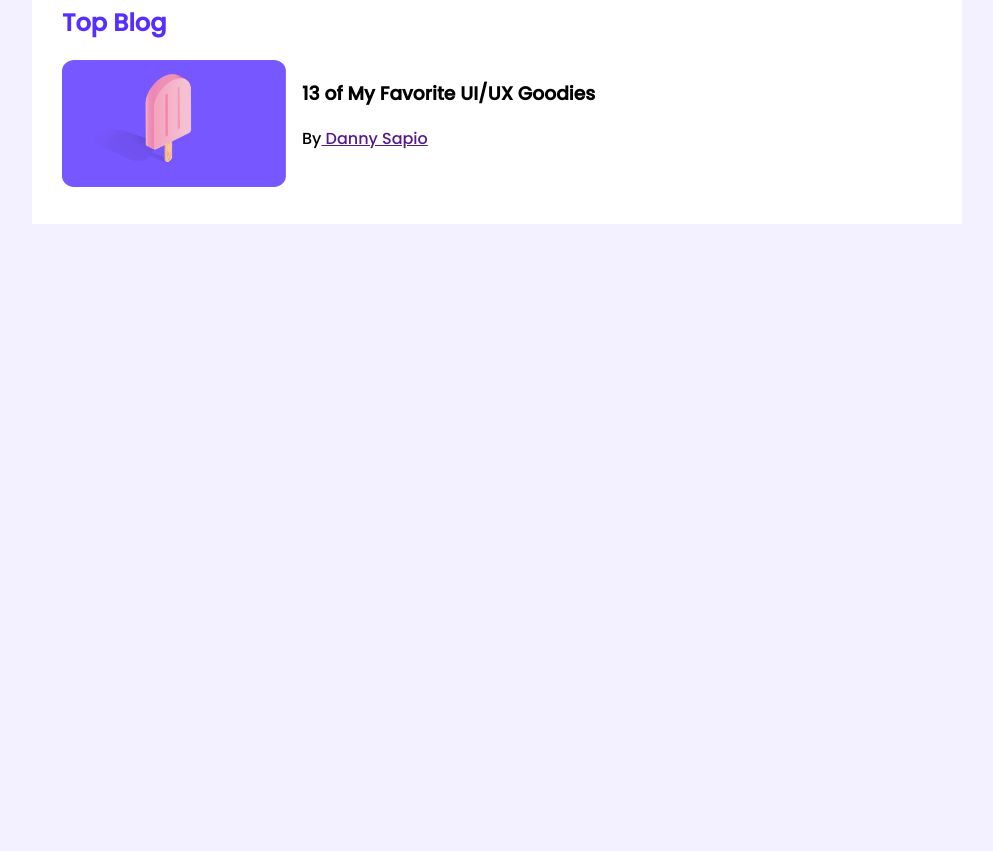
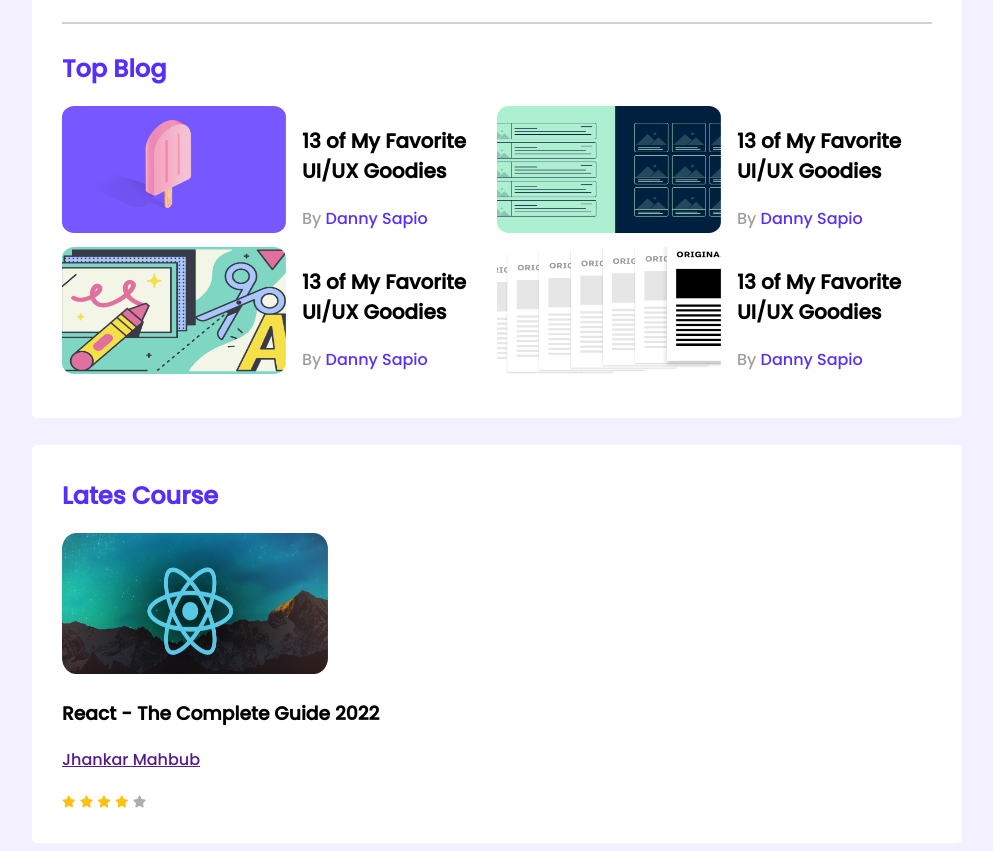
Before and after one commit to SabujMahonto/Leader-board-css3, a plain HTML site: page index.html in a window 1280 px wide. Shown: the part 287-1138 px from the top of the page, without its empty margins (143-1136 px from the left). Before the commit the page ends 800 px from the top, so only its background shows below. Drawn offline with Linux system fonts and the light colour scheme.

Commit message:
course section bannar img or fontawesome added

```diff
--- a/index.html
+++ b/index.html
@@ -5,7 +5,11 @@
     <meta http-equiv="X-UA-Compatible" content="IE=edge">
     <meta name="viewport" content="width=device-width, initial-scale=1.0">
     <title>leader board</title>
+    <!-- fontawesome   -->
+    <link rel="stylesheet" href="https://cdnjs.cloudflare.com/ajax/libs/font-awesome/6.0.0-beta3/css/all.min.css" integrity="sha512-Fo3rlrZj/k7ujTnHg4CGR2D7kSs0v4LLanw2qksYuRlEzO+tcaEPQogQ0KaoGN26/zrn20ImR1DfuLWnOo7aBA==" crossorigin="anonymous" referrerpolicy="no-referrer" />
+
     <link rel="stylesheet" href="style.css">
+
 </head>
 <body>
     <!-- Header start  -->
@@ -54,7 +58,37 @@
                             <img src="images/blogs/blog-1.png" alt="">
                         </div>
                         <div class="blog-info">
-                            <h3>13 of My Favorite
+                            <h3 class="blog-title">13 of My Favorite
+                            UI/UX Goodies</h3>
+                            <p class="blog-author">By<a href=""> Danny Sapio</a></p>
+                        </div>
+                    </article>
+                    <article class="blog">
+                        <div class="thumbnail">
+                            <img src="images/blogs/blog-2.png" alt="">
+                        </div>
+                        <div class="blog-info">
+                            <h3 class="blog-title">13 of My Favorite
+                            UI/UX Goodies</h3>
+                            <p class="blog-author">By<a href=""> Danny Sapio</a></p>
+                        </div>
+                    </article>
+                    <article class="blog">
+                        <div class="thumbnail">
+                            <img src="images/blogs/blog-3.png" alt="">
+                        </div>
+                        <div class="blog-info">
+                            <h3 class="blog-title">13 of My Favorite
+                            UI/UX Goodies</h3>
+                            <p class="blog-author">By<a href=""> Danny Sapio</a></p>
+                        </div>
+                    </article>
+                    <article class="blog">
+                        <div class="thumbnail">
+                            <img src="images/blogs/blog-4.png" alt="">
+                        </div>
+                        <div class="blog-info">
+                            <h3 class="blog-title">13 of My Favorite
                             UI/UX Goodies</h3>
                             <p class="blog-author">By<a href=""> Danny Sapio</a></p>
                         </div>
@@ -66,9 +100,30 @@
         <!-- Top player & top blogs End  -->
 
         <!-- Lates Courses Start  -->
-        <!-- <section class="container">
-            lates courses
-        </section> -->
+        <section class="container">
+            <h2 class="section-title">Lates Course</h2>
+            <div class="courses">
+                <div class="course">
+                    <div class="course-banner">
+                        <img src="images/courses/course-1.png" alt="">
+                    </div>
+                    <div class="course-details">
+                        <h3 class="course-title">React - The Complete Guide 2022</h3>
+                        <p class="course-ahtor"><a href="">Jhankar Mahbub</a></p>
+                    </div>
+                    <div class="course-info">
+                        <div>
+                            <i class="fas fa-star filled"></i>
+                            <i class="fas fa-star filled"></i>
+                            <i class="fas fa-star filled"></i>
+                            <i class="fas fa-star filled"></i>
+                            <i class="fas fa-star empty"></i>
+                        </div>
+                    </div>
+
+                </div>
+            </div>
+        </section>
         <!-- Lates Courses End  -->
     </main>
 
--- a/style.css
+++ b/style.css
@@ -9,13 +9,15 @@ body {
 }
 main {
   display: flex;
-  justify-content: center;
-  /* flex-direction: column; */
+  align-items: center;
+  flex-direction: column;
 }
 .container {
   background-color: #ffffff;
   width: 870px;
   padding: 30px;
+  border-radius: 5px;
+  margin-top: 27px;
 }
 
 /*--------------------
@@ -48,11 +50,16 @@ main {
 }
 hr {
   border: 1px solid #d1d1d1;
+  margin-bottom: 27px;
 }
 
 /*-------------------
     top blogs style
   ------------------ */
+.blogs {
+  display: grid;
+  grid-template-columns: repeat(2, 1fr);
+}
 .blog {
   display: flex;
 }
@@ -63,3 +70,32 @@ hr {
 .blog-info {
   margin-left: 16px;
 }
+.blog-title {
+  font-size: 20px;
+}
+.blog-author {
+  font-size: 16px;
+  color: #9f9f9f;
+}
+.blog-author a {
+  text-decoration: none;
+  color: #562eff;
+  font-size: 16px;
+}
+
+/*--------------------
+  Latest course style
+ ------------------- */
+.course .course-banner img {
+  width: 266px;
+  height: 141px;
+}
+.fa-star {
+  font-size: 12px;
+}
+.fa-star.filled {
+  color: #ffc014;
+}
+.fa-star.empty {
+  color: #aeaeae;
+}
```
